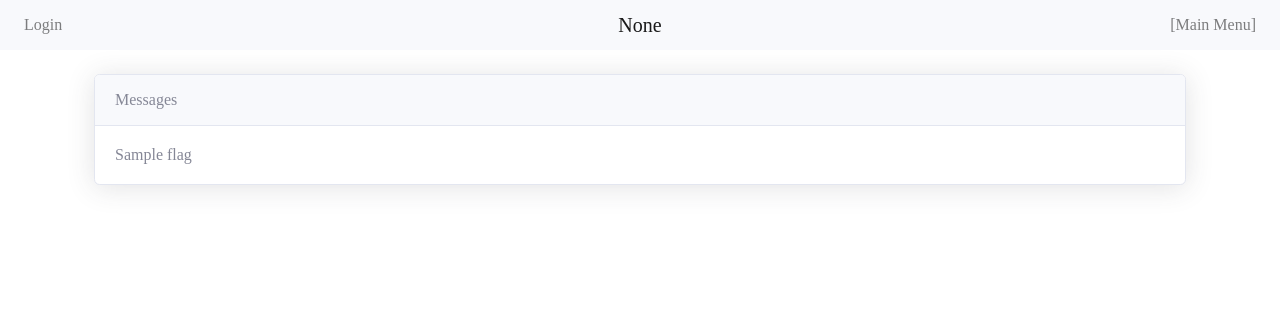
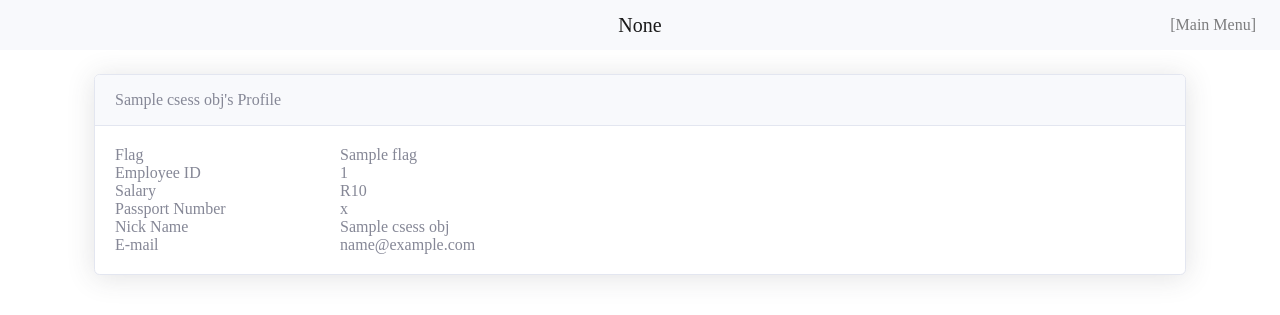
Before and after one commit to Xistens/SQLi-Sandbox, a Flask app: template sqli_platform/challenges/sesqli3/templates/sesqli3/index.html in a window 1280 px wide. Shown: the top 315 px of the page. Run offline with Flask 2, Linux system fonts and the light colour scheme; the template is opened without the code that fills it: most values are stand-ins (such as "Sample title", 1, 10 or a date in 2020); some libraries are stand-ins or nearby versions.

Commit message:
Added logic for flag to sesqli3 and 4. Added logic to utils to retrieve flag based on users UID

```diff
--- a/sqli_platform/challenges/sesqli3/templates/sesqli3/index.html
+++ b/sqli_platform/challenges/sesqli3/templates/sesqli3/index.html
@@ -1,14 +1,41 @@
-{% extends "challenges/challenge1/layout.html" %}
+{% extends "challenges/sesqli/layout.html" %}
 {% block title %}Home{% endblock %}
 {% block body %}
 <!-- Begin Page Content -->
 <div class="container main pb">
     <div class="card shadow mb-4">
         <div class="card-header py-3">
-            Messages
+            {{csess_obj['name']}}'s Profile
         </div>
         <div class="card-body">
-            {{ flag }}
+            <table>
+                {% if flag %}
+                <tr>
+                    <td>Flag</td>
+                    <td>{{ flag }}</td>
+                </tr>
+                {% endif %}
+                <tr>
+                    <td>Employee ID</td>
+                    <td>{{csess_obj['profileID']}}</td>
+                </tr>
+                <tr>
+                    <td>Salary</td>
+                    <td>R{{csess_obj['salary']}}</td>
+                </tr>
+                <tr>
+                    <td>Passport Number</td>
+                    <td>{{csess_obj['passportNr']}}</td>
+                </tr>
+                <tr>
+                    <td>Nick Name</td>
+                    <td>{{csess_obj['nickName']}}</td>
+                </tr>
+                <tr>
+                    <td>E-mail</td>
+                    <td>{{csess_obj['email']}}</td>
+                </tr>
+            </table>
         </div>
     </div>
 </div><!-- /.container -->
--- a/sqli_platform/challenges/sesqli4/templates/sesqli4/login.html
+++ b/sqli_platform/challenges/sesqli4/templates/sesqli4/login.html
@@ -2,7 +2,7 @@
 {% block title %}Login{% endblock %}
 {% block body %}
 <div class="login-form">
-    <form action="{{ url_for('.login') }}" onsubmit="return validateform()" name="inputForm" method="GET">
+    <form action="{{ url_for('.login') }}" onsubmit="return validateform()" name="inputForm" method="POST">
         <h2 class="text-center">Log in</h2>
         <div class="form-group">
             <input type="text" class="form-control" placeholder="ProfileID" required="required" name="profileID">
--- a/sqli_platform/utils/challenge.py
+++ b/sqli_platform/utils/challenge.py
@@ -52,6 +52,25 @@ def get_flag(challenge: str):
     flag = app.config["flag_format"].replace("{FLAG}", flag_hash)
     return flag
 
+
+def get_flag_session(challenge: str, uid: int):
+    """
+    Retrives challenge flag if user has the correct <challenge>_user_id
+    Flask session cookie set.
+
+    Args:
+        challenge:     (str) The name of the challenge
+        uid:           (int) The user ID that must be matched to get the flag
+    Return:
+        Returns the flag (str) if the user ID is matched,
+            else it will return an empty string.
+    """
+    sess = session.get(f"{challenge}_user_id", None)
+    f = ""
+    if sess == uid:
+        f = get_flag(challenge)
+        clog.info(f"{challenge} - flag: {f}")
+    return f
 
 def place_flag_schema(schema: str, challenge: str):
     """
```
Also changed, not shown: sqli_platform/challenges/sesqli3/views.py (+10 -3 lines), sqli_platform/challenges/sesqli4/templates/sesqli4/index.html (+30 -3 lines), sqli_platform/challenges/sesqli4/views.py (+10 -2 lines).
